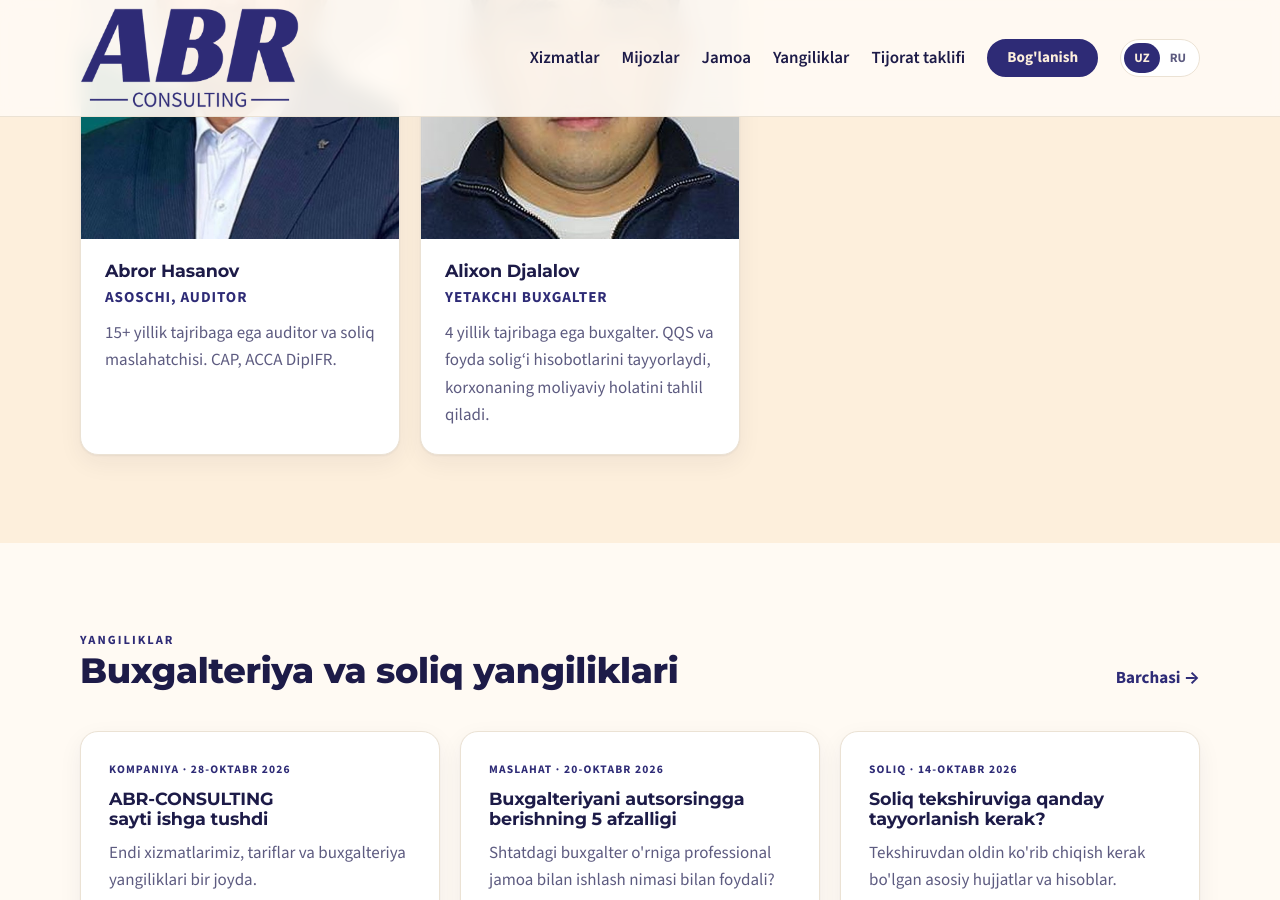
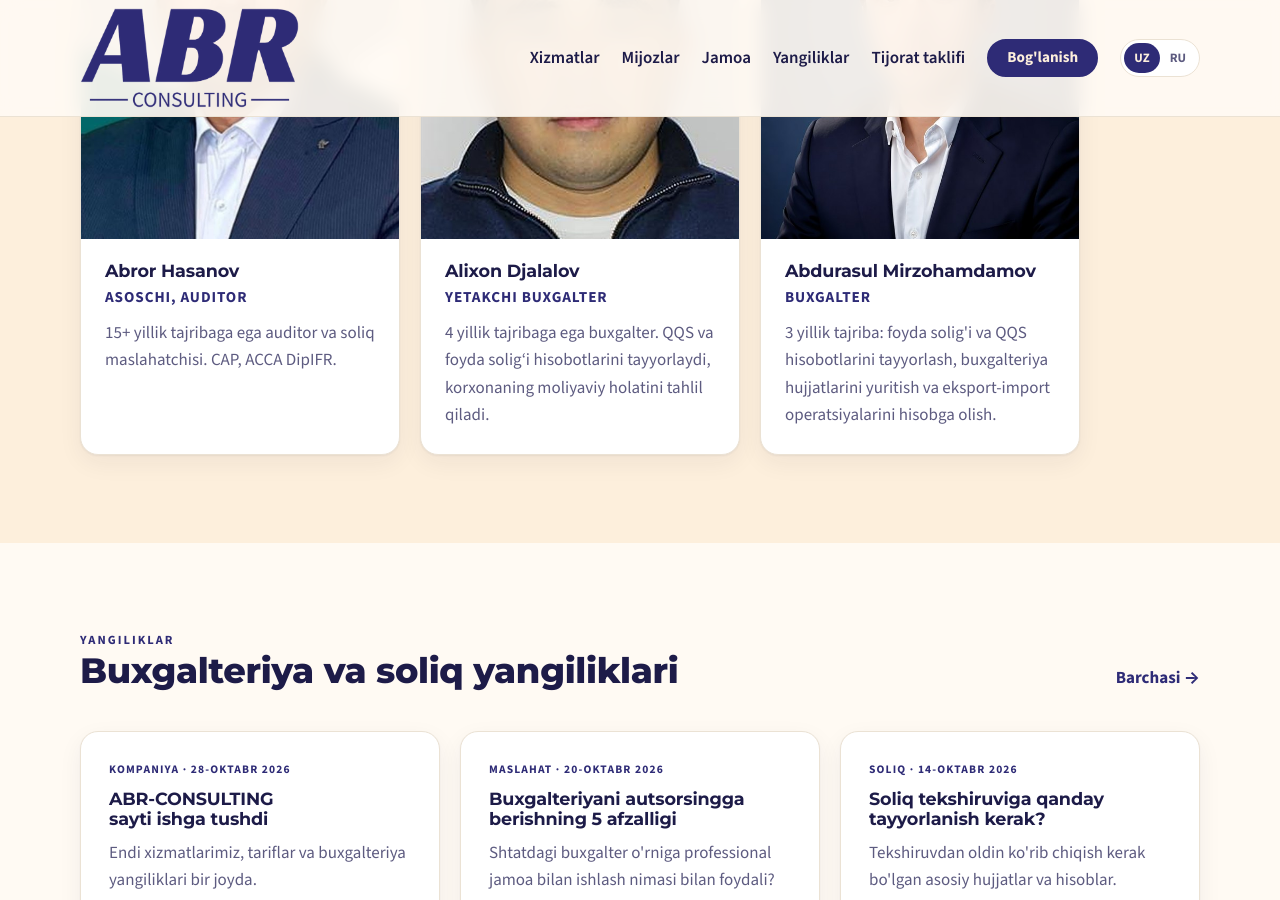
Before and after one commit to abrorhasanov365-sys/abr-consulting.uz, a Jekyll site: the page built from index.html, in a window 1280 px wide and 900 px high, scrolled down 2832 px. Built offline with Jekyll 4.4.1, drawn with Linux system fonts in a browser that asks for light colours.

Commit message:
Jamoa: Abdurasul Mirzohamdamov qo'shildi
Co-Authored-By: Claude Opus 5.5 <noreply@anthropic.com>
Claude-Session: https://claude.ai/code/session_011KwqFmBndHrWadM8Pe7Lr8

```diff
--- a/_data/ru/team.yml
+++ b/_data/ru/team.yml
@@ -7,3 +7,7 @@
   role: Ведущий бухгалтер
   photo: /assets/img/team/alixon-djalalov.jpg
   bio: "Бухгалтер с 4-летним опытом. Готовит отчётность по НДС и налогу на прибыль, анализирует финансовое состояние предприятия."
+- name: Абдурасул Мирзохамдамов
+  role: Бухгалтер
+  photo: /assets/img/team/abdurasul-mirzohamdamov.jpg
+  bio: "3 года опыта: подготовка отчётности по налогу на прибыль и НДС, ведение бухгалтерской документации и учёт экспортно-импортных операций."
--- a/_data/uz/team.yml
+++ b/_data/uz/team.yml
@@ -7,3 +7,7 @@
   role: Yetakchi buxgalter
   photo: /assets/img/team/alixon-djalalov.jpg
   bio: "4 yillik tajribaga ega buxgalter. QQS va foyda solig‘i hisobotlarini tayyorlaydi, korxonaning moliyaviy holatini tahlil qiladi."
+- name: Abdurasul Mirzohamdamov
+  role: Buxgalter
+  photo: /assets/img/team/abdurasul-mirzohamdamov.jpg
+  bio: "3 yillik tajriba: foyda solig'i va QQS hisobotlarini tayyorlash, buxgalteriya hujjatlarini yuritish va eksport-import operatsiyalarini hisobga olish."
```
Also changed, not shown: assets/img/team/abdurasul-mirzohamdamov.jpg (added).
